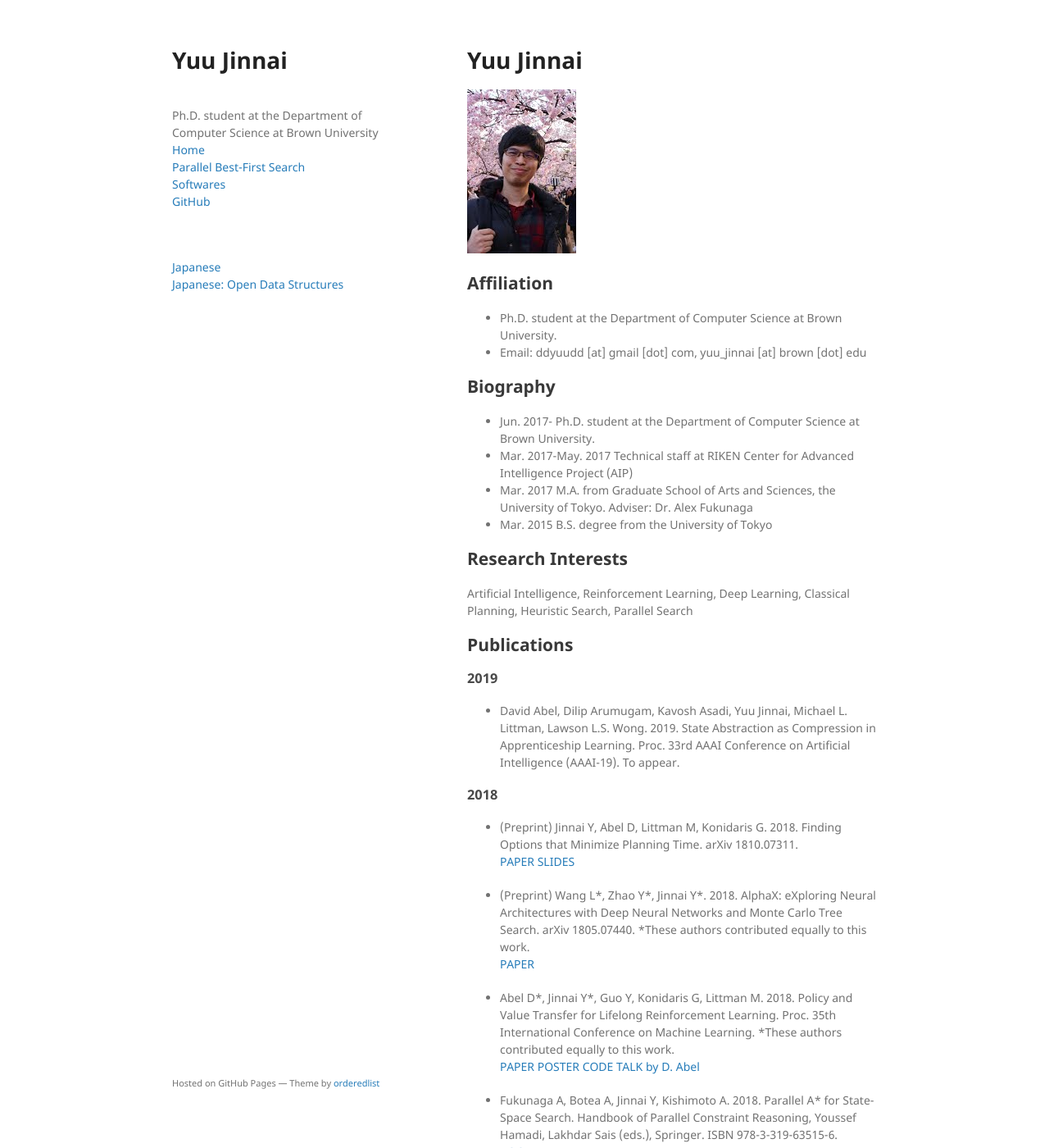
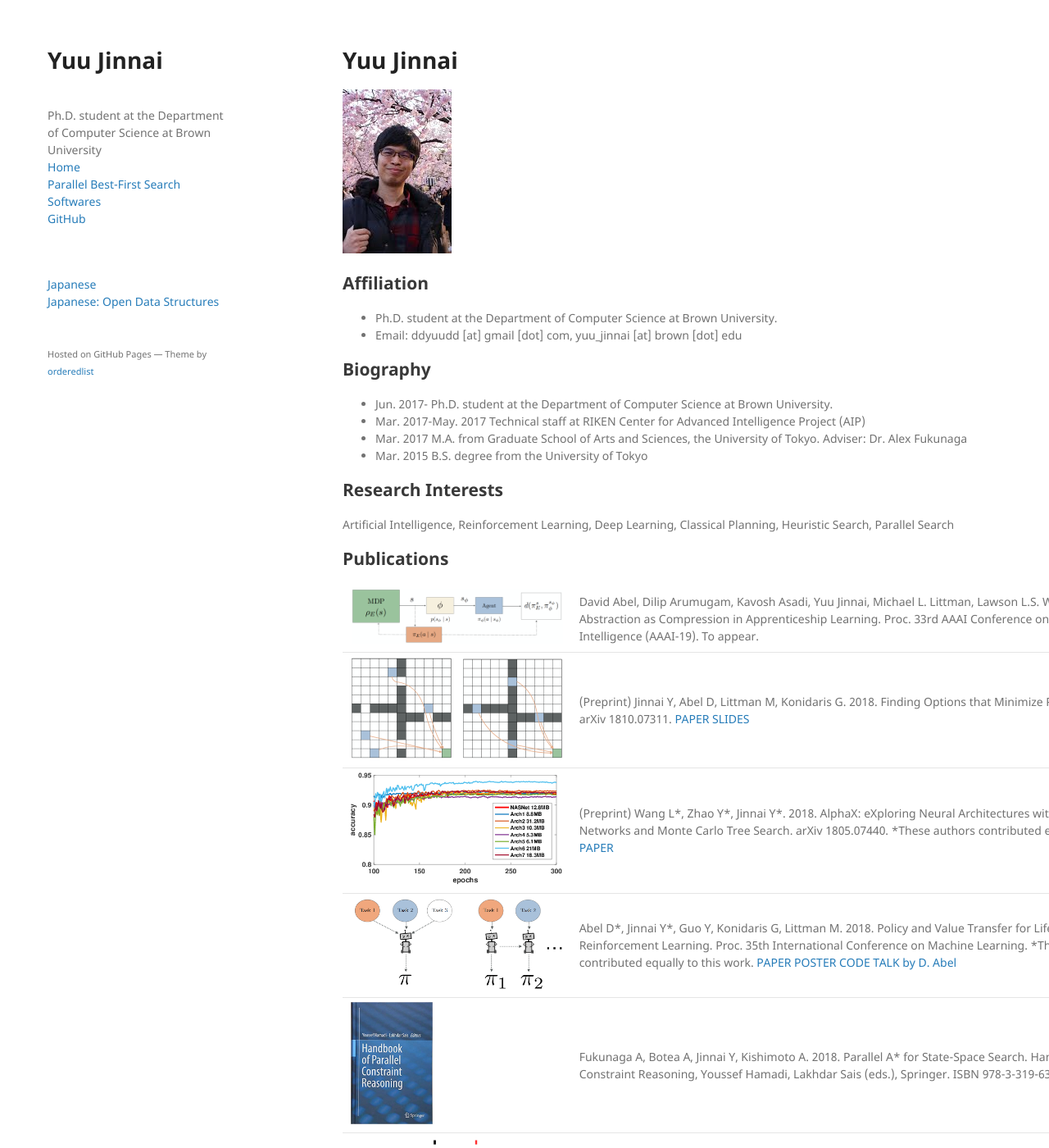
Before and after one commit to jinnaiyuu/jinnaiyuu.github.io, a Jekyll site: the page built from index.md, in a window 1280 px wide and 1400 px high. Shown: the whole window at 82% size. Built offline with Jekyll 4.4.1, drawn with Linux system fonts in a browser that asks for light colours; our own code applies the rules of GitHub Pages for plain Markdown files; some of the changed lines change nothing that is shown; some of the changed text lies outside the part shown.

Commit message:
updated the style of the publication

```diff
--- a/_layouts/default.html
+++ b/_layouts/default.html
@@ -7,7 +7,7 @@
 {% seo %}
 
     <link rel="stylesheet" href="{{ '/assets/css/style.css?v=' | append: site.github.build_revision | relative_url }}">
-    <meta name="viewport" content="width=device-width">
+    <meta name="viewport" content="width=device-width, initial-scale=2">
     <!--[if lt IE 9]>
     <script src="//html5shiv.googlecode.com/svn/trunk/html5.js"></script>
     <![endif]-->
@@ -32,18 +32,18 @@
             <li><a href="{{ site.github.tar_url }}">Download <strong>TAR Ball</strong></a></li>
             <li><a href="{{ site.github.repository_url }}">View On <strong>GitHub</strong></a></li>
           </ul>
+          {% endif %}
+	  <br>
+	  <br>
+        {% if site.github.is_project_page %}
+        <p>This page is maintained by <a href="{{ site.github.owner_url }}">Yuu Jinnai</a></p>
         {% endif %}
+        <p><small>Hosted on GitHub Pages &mdash; Theme by <a href="https://github.com/orderedlist">orderedlist</a></small></p>
       </header>
       <section>
       {{ content }}
 
       </section>
-      <footer>
-        {% if site.github.is_project_page %}
-        <p>This page is maintained by <a href="{{ site.github.owner_url }}">Yuu Jinnai</a></p>
-        {% endif %}
-        <p><small>Hosted on GitHub Pages &mdash; Theme by <a href="https://github.com/orderedlist">orderedlist</a></small></p>
-      </footer>
     </div>
     <script src="{{ '/assets/js/scale.fix.js' | relative_url }}"></script>
 
--- a/_sass/jekyll-theme-minimal.scss
+++ b/_sass/jekyll-theme-minimal.scss
@@ -56,7 +56,7 @@ a:hover small {
 }
 
 .wrapper {
-  width:860px;
+  width:1360px;
   margin:0 auto;
 }
 
@@ -106,9 +106,8 @@ img {
 }
 
 header {
-  width:270px;
+  width:220px;
   float:left;
-  position:fixed;
   -webkit-font-smoothing:subpixel-antialiased;
 }
 
@@ -173,7 +172,7 @@ header ul a strong {
 }
 
 section {
-  width:500px;
+  width:1000px;
   float:right;
   padding-bottom:50px;
 }
--- a/index.md
+++ b/index.md
@@ -19,46 +19,19 @@ Artificial Intelligence, Reinforcement Learning, Deep Learning, Classical Planni
 
 ## Publications
 
-### 2019
 
-- David Abel, Dilip Arumugam, Kavosh Asadi, Yuu Jinnai, Michael L. Littman, Lawson L.S. Wong. 2019. State Abstraction as Compression in Apprenticeship Learning. Proc. 33rd AAAI Conference on Artificial Intelligence (AAAI-19). To appear.
-
-### 2018
-
-- (Preprint) Jinnai Y, Abel D, Littman M, Konidaris G. 2018. Finding Options that Minimize Planning Time. arXiv 1810.07311.
-[PAPER](https://arxiv.org/abs/1810.07311) [SLIDES](../pdf/slides/arXiv-options slides.pdf)
-
-- (Preprint) Wang L\*, Zhao Y\*, Jinnai Y\*. 2018. AlphaX: eXploring Neural Architectures with Deep Neural Networks and Monte Carlo Tree Search. arXiv 1805.07440. \*These authors contributed equally to this work.
-[PAPER](https://arxiv.org/abs/1805.07440)
-
-- Abel D\*, Jinnai Y\*, Guo Y, Konidaris G, Littman M. 2018. Policy and Value Transfer for Lifelong Reinforcement Learning. Proc. 35th International Conference on Machine Learning. \*These authors contributed equally to this work.
-[PAPER](../pdf/papers/ICML-18.pdf) [POSTER](../pdf/posters/NEML-18 poster.pdf) [CODE](https://github.com/david-abel/transfer_rl_icml_2018) [TALK by D. Abel](https://youtu.be/x98LGXidIYA?t=46m32s)
-
-- Fukunaga A, Botea A, Jinnai Y, Kishimoto A. 2018. Parallel A* for State-Space Search. Handbook of Parallel Constraint Reasoning, Youssef Hamadi, Lakhdar Sais (eds.), Springer. ISBN 978-3-319-63515-6.
-[BOOK](https://www.springer.com/us/book/9783319635156)
-
-### 2017
-
-- Jinnai Y, Fukunaga A. 2017. A Graph-Partitioning Based Approach for Parallel Best-First Search. ICAPS 2017 Workshop on Heuristic and Search for Domain-Independent Planning (HSDIP).
-[PAPER](../pdf/papers/HSDIP-17 Jinnai-Fukunaga.pdf) [SLIDES](../pdf/slides/AAAI-17 slides.pdf) [POSTER](../pdf/posters/ICAPS-17 poster.pdf) [CODE](https://github.com/jinnaiyuu/distributed-fast-downward)
-
-- Jinnai Y, Fukunaga A. 2017. Learning to Prune Dominated Action Sequences in Online Black-box Planning. Proc. 31st AAAI Conference on Artificial Intelligence (AAAI-17)
-[PAPER](../pdf/papers/AAAI-17 Jinnai-Fukunaga.pdf) [SLIDES](../pdf/slides/AAAI-17 slides.pdf) [CODE](https://github.com/jinnaiyuu/Atari-iterative-width)
-
-- Jinnai Y, Fukunaga A. 2017. On Hash-Based Work Distribution Methods for Parallel Best-First Search. Journal of Artificial Intelligence Research (JAIR).
-[PAPER](https://doi.org/10.1613/jair.5225) [CODE](https://github.com/jinnaiyuu/distributed-fast-downward)
-
-- (Preprint) Fukunaga A., Botea A, Jinnai Y., Kishimoto A. 2017. A Survey of Parallel A*. arXiv 1708.05296
-[PAPER](https://arxiv.org/abs/1708.05296)
-
-### 2016
-
-- Jinnai Y, Fukunaga A. 2016. Automated Creation of Efficient Work Distribution Functions for Parallel Best-First Search. Proc. 19th International Conference on Automated Planning and Scheduling (ICAPS-16)
-[PAPER](../pdf/papers/ICAPS-16 Jinnai-Fukunaga.pdf) [SLIDES](../pdf/slides/ICAPS-16 slides.pdf) [VIDEO](https://youtu.be/x2mjIOkLQxw?t=42m57s) [CODE](https://github.com/jinnaiyuu/distributed-fast-downward)
-
-- Jinnai Y, Fukunaga A. 2016. Abstract Zobrist Hashing: An Efficient Work Distribution Method for Parallel Best-First Search. Proc. 30th AAAI Conference on Artificial Intelligence (AAAI-16)
-[PAPER](../pdf/papers/AAAI-16 Jinnai-Fukunaga.pdf) [POSTER](../pdf/posters/AAAI-16 poster.pdf) [CODE (PDDL)](https://github.com/jinnaiyuu/distributed-fast-downward) [CODE (sliding-tile, path-finding, MSA)](https://github.com/jinnaiyuu/Parallel-Best-First-Searches)
-
+| ---:      | :--- |
+| <img src="../images/papers/AAAI-19.png" alt="aaai-19" width="700" />  | David Abel, Dilip Arumugam, Kavosh Asadi, Yuu Jinnai, Michael L. Littman, Lawson L.S. Wong. 2019. State Abstraction as Compression in Apprenticeship Learning. Proc. 33rd AAAI Conference on Artificial Intelligence (AAAI-19). To appear. |
+| <img src="../images/papers/options.png" alt="options" width="700" />  | (Preprint) Jinnai Y, Abel D, Littman M, Konidaris G. 2018. Finding Options that Minimize Planning Time. arXiv 1810.07311. [PAPER](https://arxiv.org/abs/1810.07311) [SLIDES](../pdf/slides/arXiv-options slides.pdf) |
+| <img src="../images/papers/alphaX.png" alt="alphaX" width="700" />  | (Preprint) Wang L\*, Zhao Y\*, Jinnai Y\*. 2018. AlphaX: eXploring Neural Architectures with Deep Neural Networks and Monte Carlo Tree Search. arXiv 1805.07440. \*These authors contributed equally to this work. [PAPER](https://arxiv.org/abs/1805.07440) |
+| <img src="../images/papers/ICML-18.png" alt="icml-18" width="700" />  | Abel D\*, Jinnai Y\*, Guo Y, Konidaris G, Littman M. 2018. Policy and Value Transfer for Lifelong Reinforcement Learning. Proc. 35th International Conference on Machine Learning. \*These authors contributed equally to this work. [PAPER](../pdf/papers/ICML-18.pdf) [POSTER](../pdf/posters/NEML-18 poster.pdf) [CODE](https://github.com/david-abel/transfer_rl_icml_2018) [TALK by D. Abel](https://youtu.be/x98LGXidIYA?t=46m32s) |
+| <img src="../images/papers/parallel-book.png" alt="book" width="100" />  | Fukunaga A, Botea A, Jinnai Y, Kishimoto A. 2018. Parallel A* for State-Space Search. Handbook of Parallel Constraint Reasoning, Youssef Hamadi, Lakhdar Sais (eds.), Springer. ISBN 978-3-319-63515-6. [BOOK](https://www.springer.com/us/book/9783319635156) |
+| <img src="../images/papers/HSDIP-17.png" alt="hsdip" width="700" />  | Jinnai Y, Fukunaga A. 2017. A Graph-Partitioning Based Approach for Parallel Best-First Search. ICAPS 2017 Workshop on Heuristic and Search for Domain-Independent Planning (HSDIP). [PAPER](../pdf/papers/HSDIP-17 Jinnai-Fukunaga.pdf) [SLIDES](../pdf/slides/AAAI-17 slides.pdf) [POSTER](../pdf/posters/ICAPS-17 poster.pdf) [CODE](https://github.com/jinnaiyuu/distributed-fast-downward) |
+| <img src="../images/papers/AAAI-17.png" alt="aaai-17" width="700" />  | Jinnai Y, Fukunaga A. 2017. Learning to Prune Dominated Action Sequences in Online Black-box Planning. Proc. 31st AAAI Conference on Artificial Intelligence (AAAI-17) [PAPER](../pdf/papers/AAAI-17 Jinnai-Fukunaga.pdf) [SLIDES](../pdf/slides/AAAI-17 slides.pdf) [CODE](https://github.com/jinnaiyuu/Atari-iterative-width) |
+| <img src="../images/papers/JAIR-17.png" alt="jair-17" width="700" />  | Jinnai Y, Fukunaga A. 2017. On Hash-Based Work Distribution Methods for Parallel Best-First Search. Journal of Artificial Intelligence Research (JAIR). [PAPER](https://doi.org/10.1613/jair.5225) [CODE](https://github.com/jinnaiyuu/distributed-fast-downward) |
+| <img src="../images/papers/parallel-astar-book.png" alt="pastar-survey" width="700" />  | (Preprint) Fukunaga A., Botea A, Jinnai Y., Kishimoto A. 2017. A Survey of Parallel A*. arXiv 1708.05296 [PAPER](https://arxiv.org/abs/1708.05296) |
+| <img src="../images/papers/ICAPS-16.png" alt="icaps-16" width="700" />  | Jinnai Y, Fukunaga A. 2016. Automated Creation of Efficient Work Distribution Functions for Parallel Best-First Search. Proc. 19th International Conference on Automated Planning and Scheduling (ICAPS-16) [PAPER](../pdf/papers/ICAPS-16 Jinnai-Fukunaga.pdf) [SLIDES](../pdf/slides/ICAPS-16 slides.pdf) [VIDEO](https://youtu.be/x2mjIOkLQxw?t=42m57s) [CODE](https://github.com/jinnaiyuu/distributed-fast-downward) |
+| <img src="../images/papers/AAAI-16.png" alt="aaai-16" width="700" />  | Jinnai Y, Fukunaga A. 2016. Abstract Zobrist Hashing: An Efficient Work Distribution Method for Parallel Best-First Search. Proc. 30th AAAI Conference on Artificial Intelligence (AAAI-16) [PAPER](../pdf/papers/AAAI-16 Jinnai-Fukunaga.pdf) [POSTER](../pdf/posters/AAAI-16 poster.pdf) [CODE (PDDL)](https://github.com/jinnaiyuu/distributed-fast-downward) [CODE (sliding-tile, path-finding, MSA)](https://github.com/jinnaiyuu/Parallel-Best-First-Searches) |
 
 ## Grants/Scholarships
 
```
Also changed, not shown: images/papers/AAAI-16.png (added), images/papers/AAAI-17.png (added), images/papers/AAAI-19.png (added), images/papers/HSDIP-17.png (added), images/papers/ICAPS-16.png (added), images/papers/ICML-18.png (added), images/papers/JAIR-17.png (added), images/papers/alphaX.png (added), images/papers/options-plan.png (added), images/papers/options.png (added), images/papers/parallel-astar-arXiv.png (added), images/papers/parallel-astar-book.png (added), images/papers/parallel-book.png (added).
